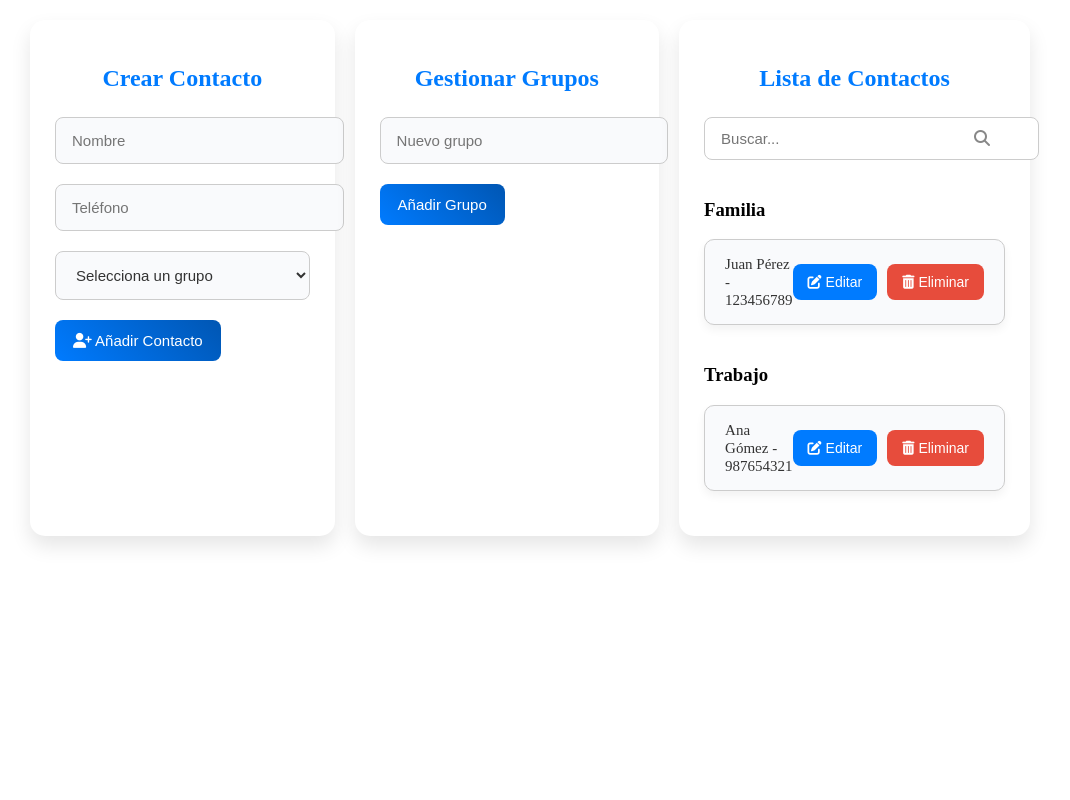
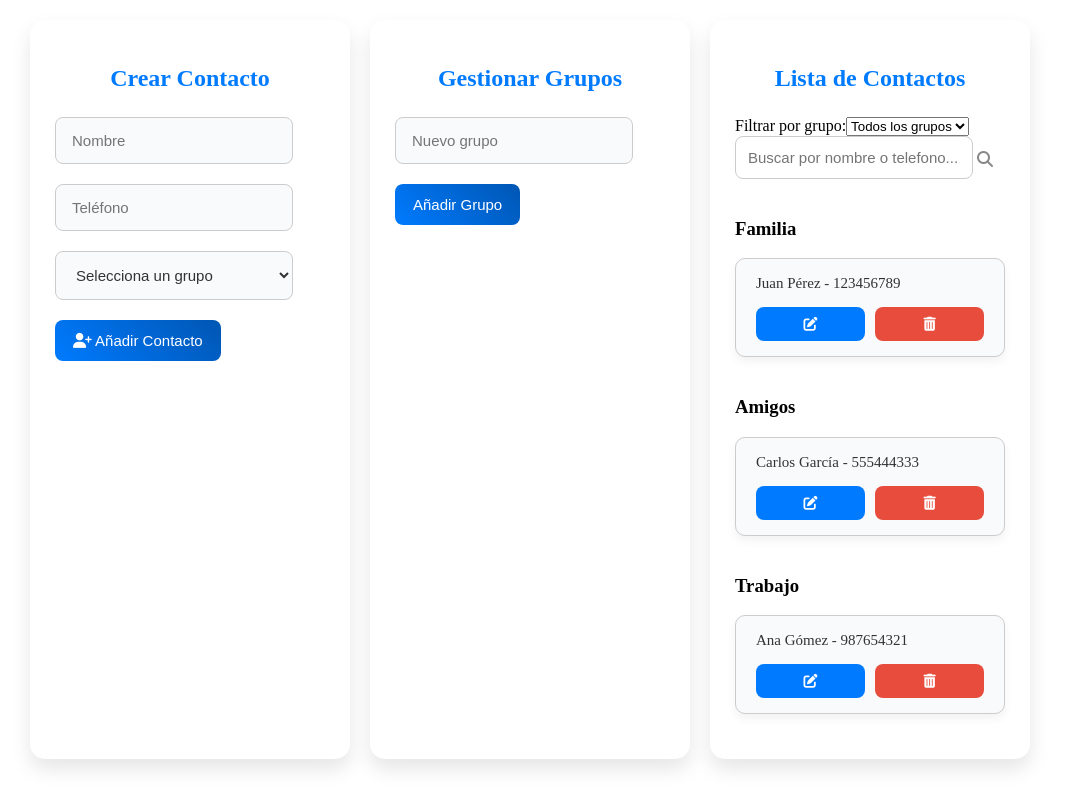
Before and after one commit to avalf27/Proyectos, an Angular app in the folder agenda/Agenda-Proyecto/: page / in a window 1280 px wide. Shown: the whole page, without its empty margins (110-1180 px from the left). Built offline with nearby package versions, Linux system fonts and the light colour scheme.

Commit message:
Avances de filtros

```diff
--- a/agenda/Agenda-Proyecto/src/app/contact-list/contact-list.component.css
+++ b/agenda/Agenda-Proyecto/src/app/contact-list/contact-list.component.css
@@ -49,7 +49,7 @@ body {
 .contact-form input,
 .contact-form select,
 .add-group input {
-    width: 100%;
+  width: calc(100% - 32px); /* Ajuste para padding y borde */
   padding: 14px 16px; /* Aumentar el tamaño de padding para inputs más prominentes */
   font-size: 15px; /* Aumentar tamaño de fuente para mayor legibilidad */
   border: 1px solid #ccc;
@@ -57,6 +57,7 @@ body {
   background-color: #f9fafc; /* Fondo gris claro */
   color: #333; /* Texto oscuro */
   margin-bottom: 20px; /* Más espacio entre los campos */
+  box-sizing: border-box; /* Incluir borde y padding en el ancho total */
 }
 
 .contact-form input:focus,
@@ -125,11 +126,12 @@ body {
 }
 
 .search-bar {
-    padding: 12px 16px; /* Aumentar padding para hacerlo más prominente */
+  width: calc(100% - 32px); /* Ajuste para padding y borde */
+  padding: 12px; /* Aumentar padding para hacerlo más prominente */
   font-size: 15px; /* Aumentar tamaño de fuente */
   border: 1px solid #ccc;
   border-radius: 8px;
-    width: 100%;
+  box-sizing: border-box; /* Incluir borde y padding en el ancho total */
 }
 
 .search-bar:focus {
@@ -140,9 +142,9 @@ body {
 
 .search-icon {
   position: absolute;
-    right: 15px; /* Ajustar alineación derecha */
+  right: 12px; /* Ajustar alineación derecha */
   top: 50%;
-    transform: translateY(-50%);
+  transform: translateY(-40%);
   font-size: 16px;
   color: #888; /* Gris */
 }
@@ -156,8 +158,8 @@ body {
 
 .contact-list li {
   display: flex;
-    justify-content: space-between; /* Nombre a la izquierda, botones a la derecha */
-    align-items: center;
+  flex-direction: column; /* Alinear información y botones verticalmente */
+  align-items: flex-start;
   padding: 15px 20px; /* Aumentar padding para mejor estética */
   background-color: #f9fafc; /* Fondo gris claro */
   border: 1px solid #ccc;
@@ -172,6 +174,11 @@ body {
   transform: translateY(-2px);
 }
 
+/* Información del Contacto */
+.contact-info {
+  margin-bottom: 15px; /* Espacio entre la información y los botones */
+}
+
 .contact-list span {
   font-size: 15px; /* Tamaño adecuado para legibilidad */
   color: #333; /* Texto oscuro */
@@ -180,7 +187,9 @@ body {
 /* Botones de Contacto */
 .contact-list li .action-buttons {
   display: flex;
-    gap: 10px; /* Espacio entre botones */
+  justify-content: space-between; /* Espacio entre botones */
+  gap: 10px; /* Espacio entre los botones */
+  width: 100%; /* Asegurarse de que ocupen todo el ancho */
 }
 
 .contact-list button {
@@ -196,6 +205,7 @@ body {
   border-radius: 8px;
   cursor: pointer;
   transition: all 0.3s ease;
+  flex: 1;
 }
 
 .contact-list button i {
--- a/agenda/Agenda-Proyecto/src/app/contact-list/contact-list.component.html
+++ b/agenda/Agenda-Proyecto/src/app/contact-list/contact-list.component.html
@@ -1,5 +1,4 @@
 <div class="contact-container">
-    <!-- Sección del Formulario -->
   <!-- Sección del Formulario de Contacto -->
   <div class="form-section">
     <h2>Crear Contacto</h2>
@@ -44,23 +43,31 @@
     </div>
   </div>
 
-
   <!-- Sección de Lista de Contactos -->
   <div class="list-section">
     <h2>Lista de Contactos</h2>
+
+    <!-- Selección de Grupo para Filtrar Contactos -->
+    <div class="filter-group">
+      <label for="groupFilter">Filtrar por grupo:</label>
+      <select id="groupFilter" [(ngModel)]="selectedGroup" class="filter-select">
+        <option value="">Todos los grupos</option>
+        <option *ngFor="let group of groups" [value]="group">{{ group }}</option>
+      </select>
+    </div>
 
     <!-- Barra de búsqueda -->
     <div class="search-container">
       <i class="fas fa-search search-icon"></i>
       <input
         type="text"
-          placeholder="Buscar..."
+        placeholder="Buscar por nombre o telefono..."
         [(ngModel)]="searchTerm"
         class="search-bar"
       />
     </div>
 
-      <!-- Lista agrupada por grupo -->
+    <!-- Mostrar contactos filtrados agrupados por grupo -->
     <div *ngFor="let group of groupedContacts">
       <h3>{{ group.group }}</h3>
       <ul class="contact-list">
@@ -73,11 +80,11 @@
           <div class="action-buttons">
             <!-- Botón Editar -->
             <button (click)="editContact(contacts.indexOf(contact))" class="edit-button">
-                    <i class="fas fa-edit"></i> Editar
+              <i class="fas fa-edit"></i>
             </button>
             <!-- Botón Eliminar -->
             <button class="delete-button" (click)="deleteContact(contacts.indexOf(contact))">
-                    <i class="fas fa-trash-alt"></i> Eliminar
+              <i class="fas fa-trash-alt"></i>
             </button>
           </div>
         </li>
--- a/agenda/Agenda-Proyecto/src/app/contact-list/contact-list.component.ts
+++ b/agenda/Agenda-Proyecto/src/app/contact-list/contact-list.component.ts
@@ -14,6 +14,7 @@ export class ContactListComponent {
   contacts = [
     { name: 'Juan Pérez', phone: '123456789', group: 'Familia' },
     { name: 'Ana Gómez', phone: '987654321', group: 'Trabajo' },
+    { name: 'Carlos García', phone: '555444333', group: 'Amigos' }
   ];
 
   // Lista de grupos
@@ -25,8 +26,9 @@ export class ContactListComponent {
   // Variable para agregar un nuevo grupo
   newGroup = '';
 
-  // Estado de búsqueda
+  // Estado de búsqueda y grupo seleccionado
   searchTerm: string = '';
+  selectedGroup: string = '';
 
   // Variables para edición
   isEditing = false;
@@ -117,22 +119,35 @@ export class ContactListComponent {
     this.groupErrorMessage = ''; // Limpiar mensaje de error
   }
 
-  // Filtrar contactos por búsqueda
+  // Filtrar contactos por grupo y búsqueda
   get filteredContacts() {
-    return this.contacts.filter(
-      (contact) =>
-        contact.name.toLowerCase().includes(this.searchTerm.toLowerCase()) ||
-        contact.phone.includes(this.searchTerm)
-    );
+    let filtered = this.contacts;
+
+    // Filtrar por grupo seleccionado, si se seleccionó uno
+    if (this.selectedGroup) {
+      filtered = filtered.filter(contact => contact.group === this.selectedGroup);
+    }
+
+    // Filtrar por el término de búsqueda, si se ingresó uno
+    if (this.searchTerm.trim() !== '') {
+      filtered = filtered.filter(
+        (contact) =>
+          contact.name.toLowerCase().includes(this.searchTerm.toLowerCase()) ||
+          contact.phone.includes(this.searchTerm)
+      );
+    }
+
+    return filtered;
   }
 
-  // Agrupar contactos por grupo
+  // Obtener contactos agrupados por grupo considerando los filtros
   get groupedContacts() {
     const grouped = this.groups.map((group) => ({
       group,
-      contacts: this.contacts.filter((contact) => contact.group === group),
+      contacts: this.filteredContacts.filter((contact) => contact.group === group),
     }));
 
+    // Filtrar solo los grupos que tienen contactos coincidentes
     return grouped.filter((group) => group.contacts.length > 0);
   }
 
```
Lines whose indentation alone changed are shown as unchanged.
